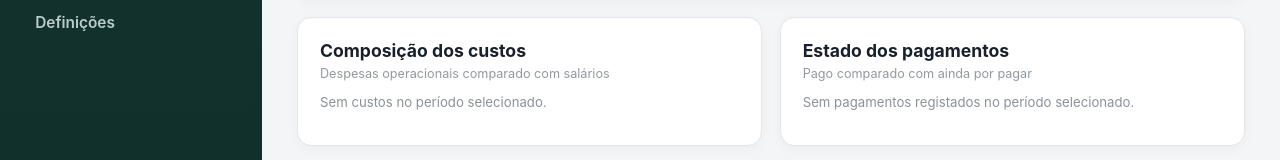
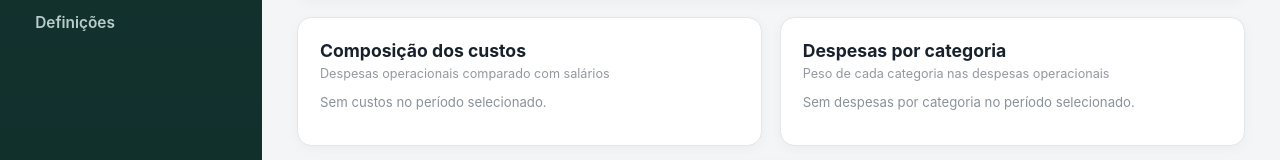
Before and after one commit to hnetoservices-wq/RevenueManagement, a React (Vite) app: page / in a window 1280 px wide. Both pictures are taken after a click on the button "Custos". Shown: the part 580-740 px from the top of the page. Built offline with nearby package versions, Linux system fonts and the light colour scheme.

Commit message:
Replace payment donut with category breakdown donut

```diff
--- a/src/features/costs/CostCharts.tsx
+++ b/src/features/costs/CostCharts.tsx
@@ -68,14 +68,6 @@ export function CostCharts({ expenses, salaries, periodExpenses, periodSalaries,
     .filter((item) => item.value > 0)
     .sort((a, b) => b.value - a.value), [categories, periodExpenses]);
 
-  const paymentData = useMemo(() => {
-    const paid = periodExpenses.filter((item) => item.paymentStatus === "paid").reduce((sum, item) => sum + item.grossCents, 0)
-      + periodSalaries.filter((item) => item.paymentStatus === "paid").reduce((sum, item) => sum + item.totalCostCents, 0);
-    const pending = periodExpenses.filter((item) => item.paymentStatus === "pending").reduce((sum, item) => sum + item.grossCents, 0)
-      + periodSalaries.filter((item) => item.paymentStatus === "pending").reduce((sum, item) => sum + item.totalCostCents, 0);
-    return [{ name: "Pago", value: paid }, { name: "Pendente", value: pending }].filter((item) => item.value > 0);
-  }, [periodExpenses, periodSalaries]);
-
   const compositionData = useMemo(() => {
     const operating = periodExpenses.reduce((sum, item) => sum + item.grossCents, 0);
     const payroll = periodSalaries.reduce((sum, item) => sum + item.totalCostCents, 0);
@@ -104,8 +96,8 @@ export function CostCharts({ expenses, salaries, periodExpenses, periodSalaries,
     </article>
 
     <article className="panel cost-chart-panel">
-      <div className="panel-heading"><div><h2>Estado dos pagamentos</h2><p>Pago vs ainda por pagar</p></div></div>
-      {paymentData.length ? <div className="cost-pie-wrap"><div className="cost-pie-chart"><ResponsiveContainer width="100%" height="100%"><PieChart><Pie data={paymentData} dataKey="value" nameKey="name" innerRadius={54} outerRadius={82} paddingAngle={2}>{paymentData.map((item, index) => <Cell key={item.name} fill={COLORS[(index + 2) % COLORS.length]} />)}</Pie><Tooltip formatter={(value) => money(Number(value), currency)} /></PieChart></ResponsiveContainer></div><div className="cost-chart-legend">{paymentData.map((item, index) => <div key={item.name}><span style={{ background: COLORS[(index + 2) % COLORS.length] }} /><strong>{item.name}</strong><em>{money(item.value, currency)}</em></div>)}</div></div> : <p className="cost-empty">Sem pagamentos registados no período selecionado.</p>}
+      <div className="panel-heading"><div><h2>Despesas por categoria</h2><p>Peso de cada categoria nas despesas operacionais</p></div></div>
+      {categoryData.length ? <div className="cost-pie-wrap"><div className="cost-pie-chart"><ResponsiveContainer width="100%" height="100%"><PieChart><Pie data={categoryData} dataKey="value" nameKey="category" innerRadius={54} outerRadius={82} paddingAngle={2}>{categoryData.map((item, index) => <Cell key={item.category} fill={COLORS[index % COLORS.length]} />)}</Pie><Tooltip formatter={(value) => money(Number(value), currency)} /></PieChart></ResponsiveContainer></div><div className="cost-chart-legend">{categoryData.map((item, index) => <div key={item.category}><span style={{ background: COLORS[index % COLORS.length] }} /><strong>{item.category}</strong><em>{money(item.value, currency)}</em></div>)}</div></div> : <p className="cost-empty">Sem despesas por categoria no período selecionado.</p>}
     </article>
 
     <article className="panel cost-chart-panel cost-chart-wide">
```
